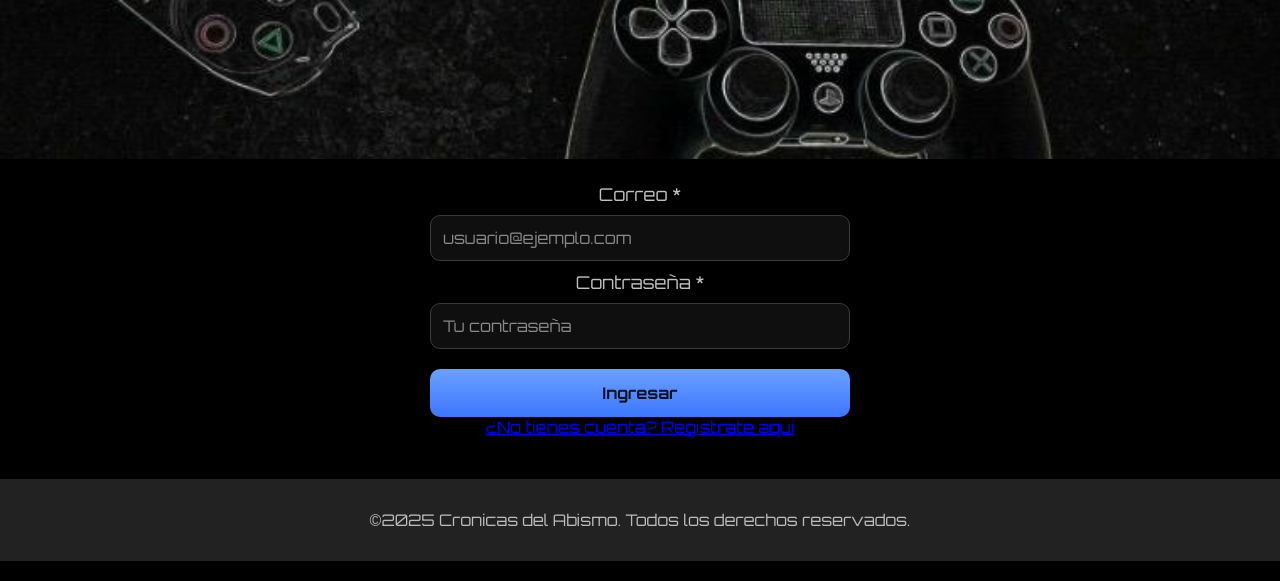
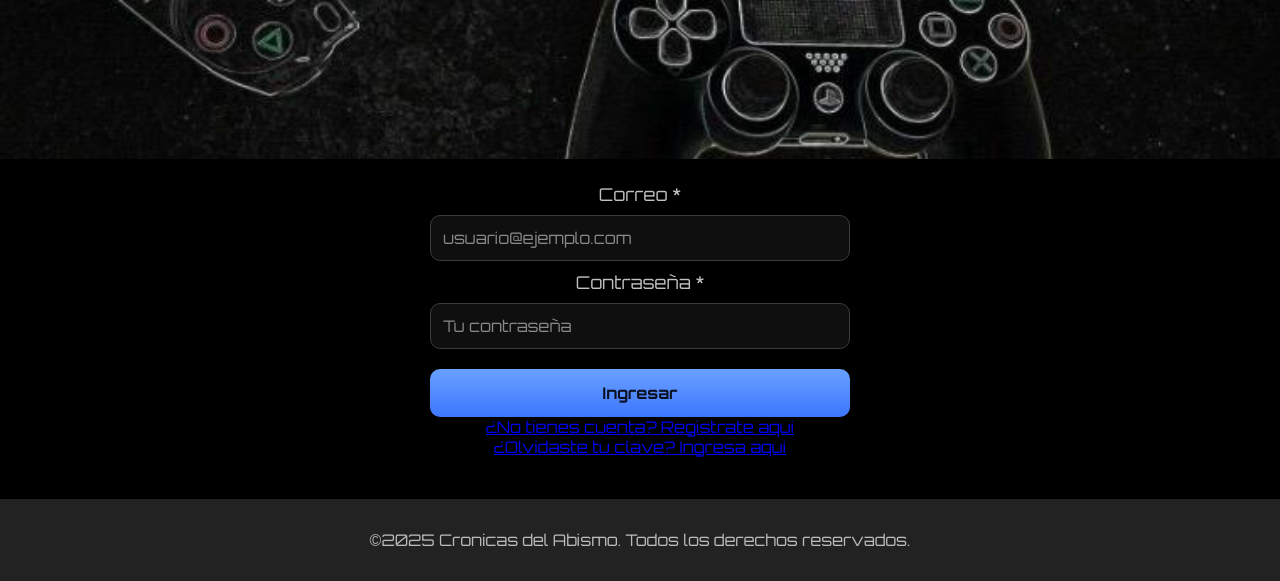
Before and after one commit to valesaez-cloud/programacion_web_E3, a plain HTML site: page login.html in a window 1280 px wide. Shown: the part 321-902 px from the top of the page. Drawn offline with nearby package versions, Linux system fonts and the light colour scheme; a script that the page names is missing.

Commit message:
Update login.html

```diff
--- a/login.html
+++ b/login.html
@@ -60,6 +60,7 @@
                         <!-- Botón de envío -->
                         <button type="submit" class="btn btn-primary w-100">Ingresar</button>
 						<a href="registrar_usr.html" class="btn btn-link w-100 mt-2">¿No tienes cuenta? Registrate aqui </a>
+						<a href="recuperar_cta.html" class="btn btn-link w-100 mt-2">¿Olvidaste tu clave? Ingresa aqui </a>
                     </form>
                 </div>
             </div>
```
